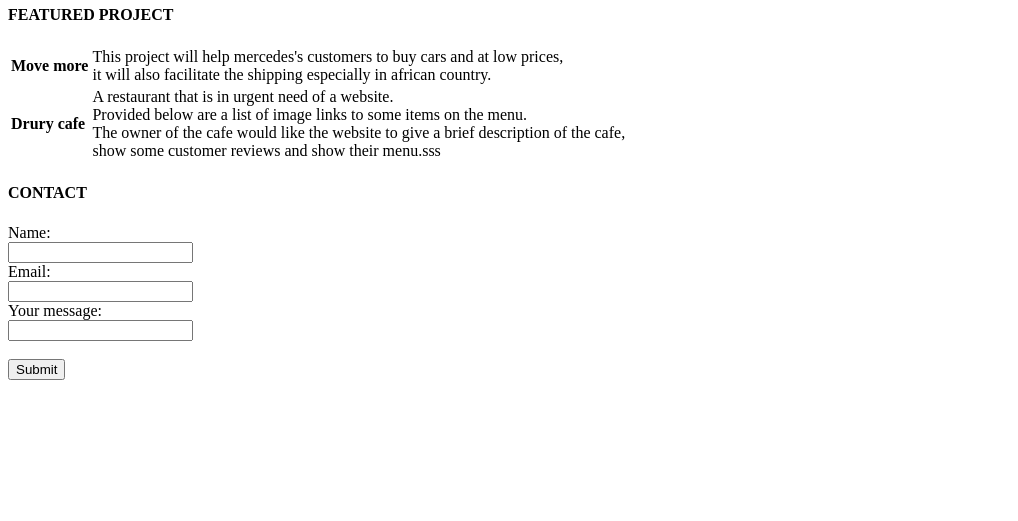
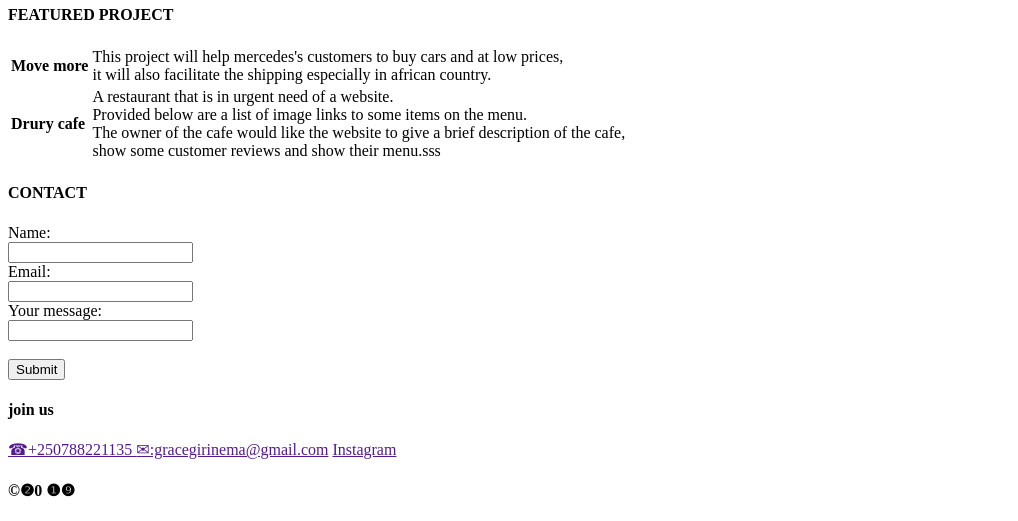
Before and after one commit to Girinema/portofolio, a plain HTML site: page index.html in a window 1280 px wide. Shown: the part 616-1137 px from the top of the page, without its empty margins (0-1018 px from the left). Before the commit the page ends 1004 px from the top, so only its background shows below. Drawn offline with Linux system fonts and the light colour scheme.

Commit message:
add how to join us

```diff
--- a/index.html
+++ b/index.html
@@ -71,5 +71,12 @@
         <br><br>
         <input id="input2" type="submit" value="Submit">
     </footer>
+    <section class=contact>
+            <h4>join us</h4>
+              <a href="">&#9742;+250788221135 </a>
+             <a href="">&#9993;:gracegirinema@gmail.com</a>
+             <a href="">Instagram</a>
+              <h4>&#169;&#10103;0 &#10102;&#10110;</h4>
+           </section>
 </body>
 </html>
```
